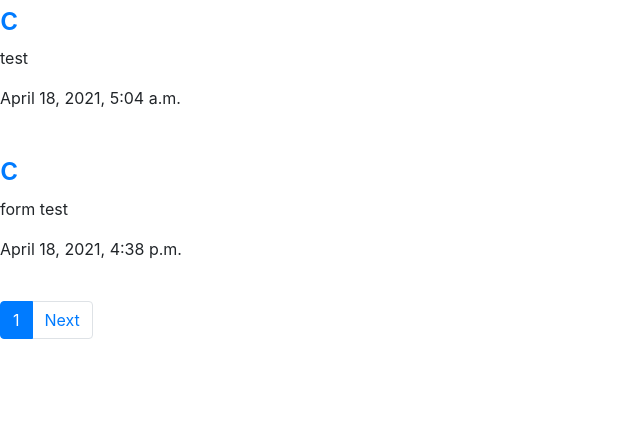
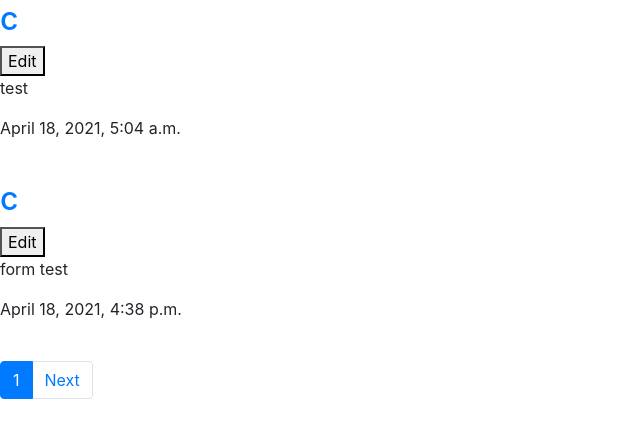
Before and after one commit to certo4/network, a Django app: page / in a window 1280 px wide. Shown: the part 56-494 px from the top of the page, without its empty margins (0-640 px from the left). Run offline with Django 3.2, Linux system fonts and the light colour scheme; a user stored in the database is signed in; data comes from the database, SQL or seed files in the repository; both versions use the stored data as it was after the commit; some libraries are stand-ins or nearby versions.

Commit message:
Working front end of edit button

```diff
--- /dev/null
+++ b/network/static/network/script.js
@@ -0,0 +1,30 @@
+document.addEventListener('DOMContentLoaded', function() {
+
+    // Selecting all edit buttons
+    document.querySelectorAll('.edit').forEach(editButton => {
+
+        // Adding event listeners to all edit buttons
+        editButton.addEventListener('click', function() {
+
+            this.style.display = 'none';
+            // Getting ID from data attribute
+            const postId = editButton.dataset.post;
+
+            // Getting post content element
+            const contentElement = document.querySelector(`.content[data-post="${postId}"]`);
+            // Getting original post content
+            const content = contentElement.innerHTML;
+
+            // Replace inner HTML with textarea and submit button
+            contentElement.innerHTML = `<textarea>${content}</textarea><button onclick="editPost()">Submit</button>`
+
+
+
+        });
+    });
+});
+
+
+function editPost() {
+    return alert('hai');
+}
--- a/network/templates/network/index.html
+++ b/network/templates/network/index.html
@@ -1,11 +1,17 @@
 {% extends "network/layout.html" %}
+{% load static %}
 
 {% block body %}
     {% for post in page %}
         <div>
             <h2><a href="#">{{ post.poster }}</a></h2>
-            <p>{{ post.content }}</p>
-            <p>{{ post.timestamp }}</p>
+
+            {# Show edit button when user is authenticated #}
+            {% if user.is_authenticated %}
+                <button class="edit" data-post="{{ post.id }}">Edit</button>
+            {% endif %}
+            <p class="content" data-post="{{ post.id }}">{{ post.content }}</p>
+            <p class="timestamp">{{ post.timestamp }}</p>
         </div><br>
     {% endfor %}
 
--- a/network/templates/network/layout.html
+++ b/network/templates/network/layout.html
@@ -6,6 +6,7 @@
         <title>{% block title %}Social Network{% endblock %}</title>
         <link rel="stylesheet" href="https://stackpath.bootstrapcdn.com/bootstrap/4.4.1/css/bootstrap.min.css" integrity="sha384-Vkoo8x4CGsO3+Hhxv8T/Q5PaXtkKtu6ug5TOeNV6gBiFeWPGFN9MuhOf23Q9Ifjh" crossorigin="anonymous">
         <link href="{% static 'network/styles.css' %}" rel="stylesheet">
+        <script type="text/javascript" src="{% static '/network/script.js' %}"></script>
     </head>
     <body>
 
--- a/network/views.py
+++ b/network/views.py
@@ -70,6 +70,7 @@ def register(request):
         return render(request, "network/register.html")
 
 
+# Function to render the new post form page
 @login_required
 def new_post(request):
     new_post_form = NewPost()
@@ -78,6 +79,7 @@ def new_post(request):
     })
 
 
+# Function that will create post in the DB
 @login_required
 def create_post(request):
     form = NewPost(request.POST)
@@ -100,6 +102,8 @@ def create_post(request):
         return HttpResponseRedirect(reverse("new-post"))
 
 
+# Function that when given a requests and a number of posts
+# will create a paginator to display posts
 def render_with_pagination(request, posts):
 
     # Get current page number from the URL parameter page
```
Also changed, not shown: db.sqlite3.
